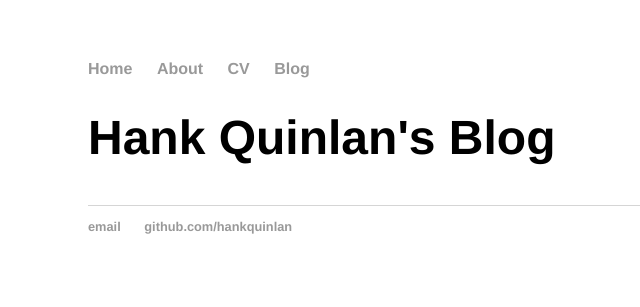
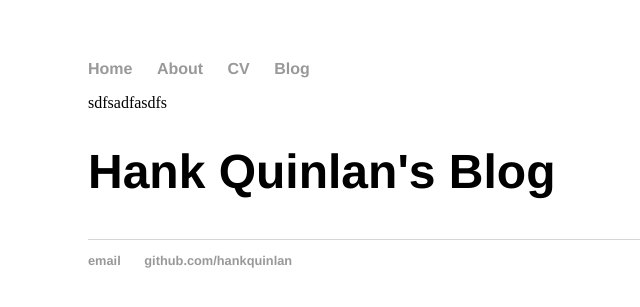
Before and after one commit to phoplaros/app1, a Jekyll site: the page built from index.html, in a window 1280 px wide. Shown: the top 307 px of the page, without its empty margins (104-744 px from the left). Built offline with Jekyll 4.4.1, drawn with Linux system fonts in a browser that asks for light colours.

Commit message:
Update index.html

```diff
--- a/index.html
+++ b/index.html
@@ -2,7 +2,8 @@
 layout: default
 title: Hank Quinlan's Blog
 ---
-	<h1>{{ page.title }}</h1>
+sdfsadfasdfs
+     <h1>{{ page.title }}</h1>
 	<ul class="posts">
 
 	  {% for post in site.posts %}
```
